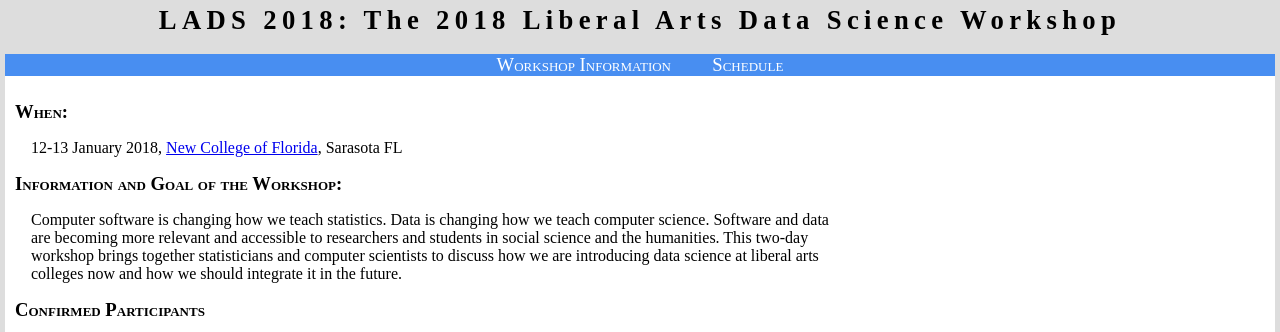
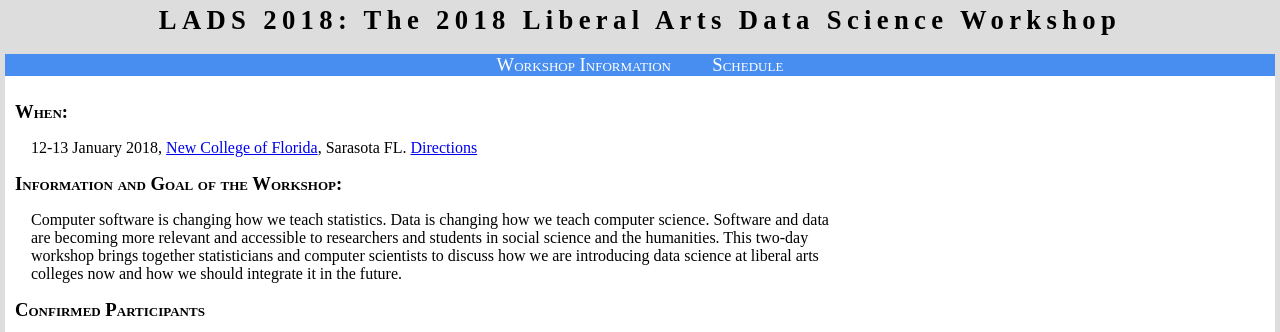
Before and after one commit to davidwgillman/davidwgillman.github.io, a Jekyll site: the page built from ladsworkshop/index.md, in a window 1280 px wide. Shown: the top 332 px of the page. Built offline with Jekyll 4.4.1, drawn with Linux system fonts in a browser that asks for light colours.

Commit message:
add directions

```diff
--- a/ladsworkshop/index.md
+++ b/ladsworkshop/index.md
@@ -4,7 +4,8 @@ title: "LADS 2018: The 2018 Liberal Arts Data Science Workshop"
 ---
 
 ## When:
-12-13 January 2018, [New College of Florida](http://www.ncf.edu), Sarasota FL
+12-13 January 2018, [New College of Florida](http://www.ncf.edu), Sarasota FL.
+[Directions](https://www.ncf.edu/admissions/visit-campus/maps-and-directions/)
 
 ## Information and Goal of the Workshop:
 {::options parse_block_html="true" /}
```
